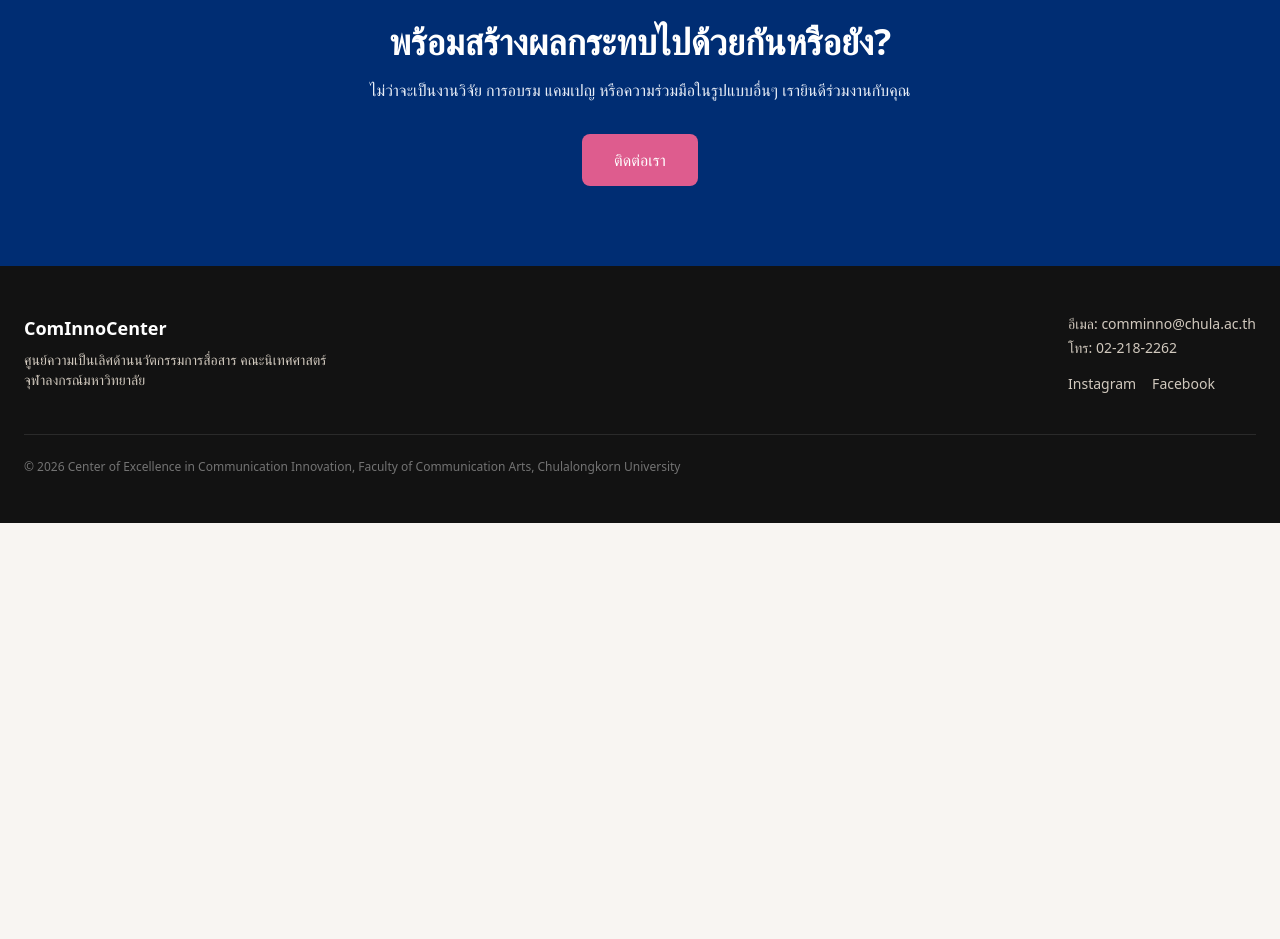
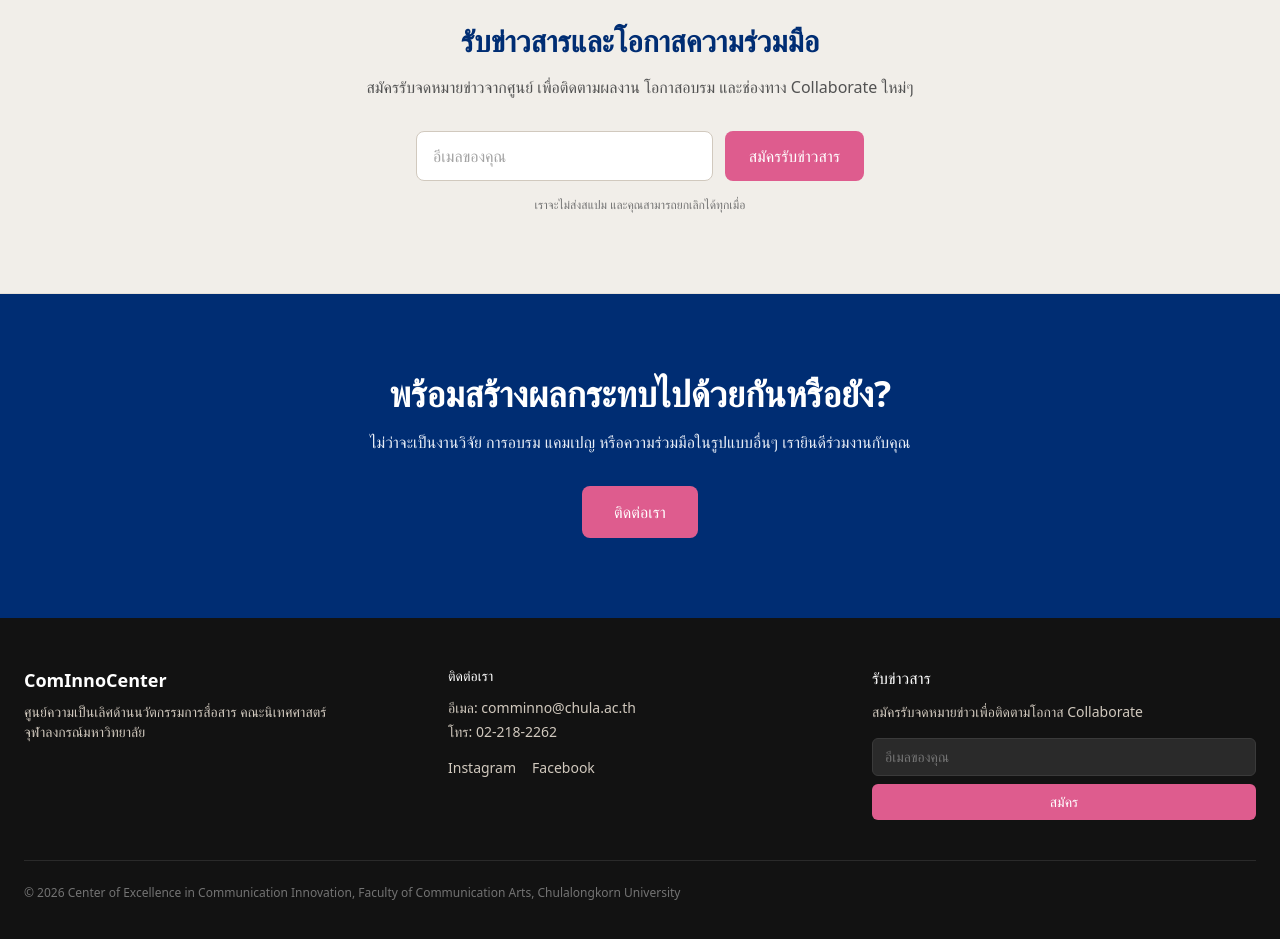
Before and after one commit to smithboon-thailand/cominnocenter-website, a Next.js app: page / in a window 1280 px wide. Shown: the part 1340-2279 px from the top of the page. Before the commit the page ends 1863 px from the top, so only its background shows below. Built offline with nearby package versions, Linux system fonts and the light colour scheme.

Commit message:
Add Newsletter subscription section on Home + enhance Footer with newsletter form

```diff
--- a/src/app/page.tsx
+++ b/src/app/page.tsx
@@ -117,6 +117,41 @@ export default function HomePage() {
         </div>
       </section>
 
+      {/* Newsletter Section */}
+      <section className="bg-neutral-100 border-y border-neutral-200">
+        <div className="max-w-7xl mx-auto px-6 py-16 md:py-20">
+          <div className="max-w-2xl mx-auto text-center">
+            <h2 className="text-2xl md:text-3xl font-semibold text-blue-700">
+              รับข่าวสารและโอกาสความร่วมมือ
+            </h2>
+            <p className="mt-4 text-neutral-600">
+              สมัครรับจดหมายข่าวจากศูนย์ เพื่อติดตามผลงาน โอกาสอบรม
+              และช่องทาง Collaborate ใหม่ๆ
+            </p>
+
+            <form className="mt-8 flex flex-col sm:flex-row gap-3 max-w-md mx-auto">
+              <input
+                type="email"
+                name="email"
+                required
+                placeholder="อีเมลของคุณ"
+                className="flex-1 px-4 py-3 rounded-lg border border-neutral-300 bg-white text-neutral-900 placeholder:text-neutral-400 focus:outline-none focus:ring-2 focus:ring-pink-500 focus:border-transparent"
+              />
+              <button
+                type="submit"
+                className="px-6 py-3 rounded-lg bg-pink-500 text-white font-medium hover:bg-pink-600 transition-colors whitespace-nowrap"
+              >
+                สมัครรับข่าวสาร
+              </button>
+            </form>
+
+            <p className="mt-4 text-xs text-neutral-500">
+              เราจะไม่ส่งสแปม และคุณสามารถยกเลิกได้ทุกเมื่อ
+            </p>
+          </div>
+        </div>
+      </section>
+
       {/* Final CTA */}
       <section className="bg-blue-700 text-white">
         <div className="max-w-7xl mx-auto px-6 py-20 text-center">
@@ -139,7 +174,8 @@ export default function HomePage() {
       {/* Footer */}
       <footer className="bg-neutral-900 text-neutral-300">
         <div className="max-w-7xl mx-auto px-6 py-12">
-          <div className="flex flex-col md:flex-row justify-between gap-8">
+          <div className="grid grid-cols-1 md:grid-cols-3 gap-10">
+            {/* Brand */}
             <div>
               <div className="text-white font-semibold text-lg">ComInnoCenter</div>
               <p className="mt-2 text-sm max-w-xs">
@@ -147,7 +183,10 @@ export default function HomePage() {
                 คณะนิเทศศาสตร์ จุฬาลงกรณ์มหาวิทยาลัย
               </p>
             </div>
+
+            {/* Contact */}
             <div className="text-sm">
+              <div className="text-white font-medium mb-3">ติดต่อเรา</div>
               <p>อีเมล: comminno@chula.ac.th</p>
               <p className="mt-1">โทร: 02-218-2262</p>
               <div className="mt-4 flex gap-4">
@@ -155,7 +194,7 @@ export default function HomePage() {
                   href="https://www.instagram.com/comm.inno21/"
                   target="_blank"
                   rel="noopener noreferrer"
-                  className="hover:text-pink-400"
+                  className="hover:text-pink-400 transition-colors"
                 >
                   Instagram
                 </a>
@@ -163,13 +202,37 @@ export default function HomePage() {
                   href="https://www.facebook.com/comm.inno21"
                   target="_blank"
                   rel="noopener noreferrer"
-                  className="hover:text-pink-400"
+                  className="hover:text-pink-400 transition-colors"
                 >
                   Facebook
                 </a>
               </div>
             </div>
+
+            {/* Newsletter in Footer */}
+            <div>
+              <div className="text-white font-medium mb-3">รับข่าวสาร</div>
+              <p className="text-sm mb-4">
+                สมัครรับจดหมายข่าวเพื่อติดตามโอกาส Collaborate
+              </p>
+              <form className="flex flex-col gap-2">
+                <input
+                  type="email"
+                  name="email"
+                  required
+                  placeholder="อีเมลของคุณ"
+                  className="px-3 py-2 rounded-md bg-neutral-800 border border-neutral-700 text-sm text-white placeholder:text-neutral-500 focus:outline-none focus:ring-1 focus:ring-pink-500"
+                />
+                <button
+                  type="submit"
+                  className="px-4 py-2 rounded-md bg-pink-500 text-white text-sm font-medium hover:bg-pink-600 transition-colors"
+                >
+                  สมัคร
+                </button>
+              </form>
+            </div>
           </div>
+
           <div className="mt-10 pt-6 border-t border-neutral-800 text-xs text-neutral-500">
             © {new Date().getFullYear()} Center of Excellence in Communication Innovation,
             Faculty of Communication Arts, Chulalongkorn University
```
